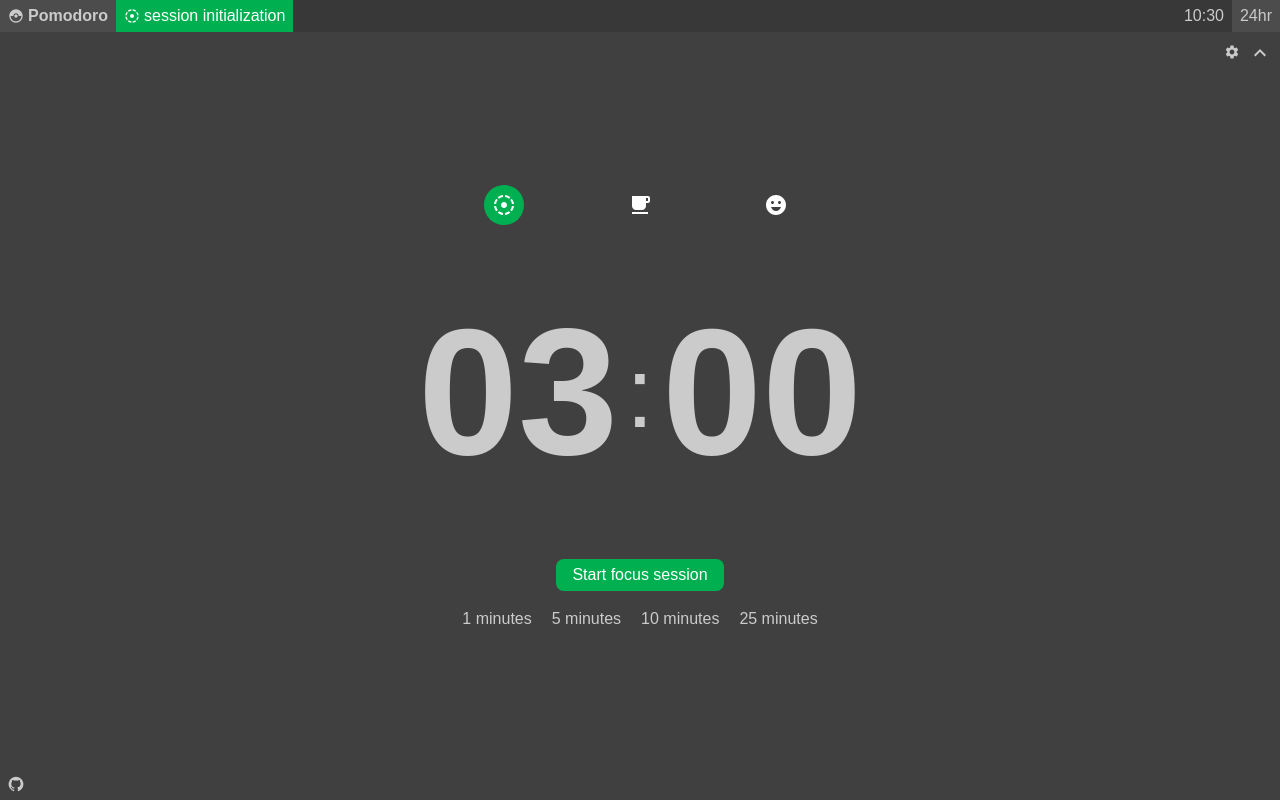
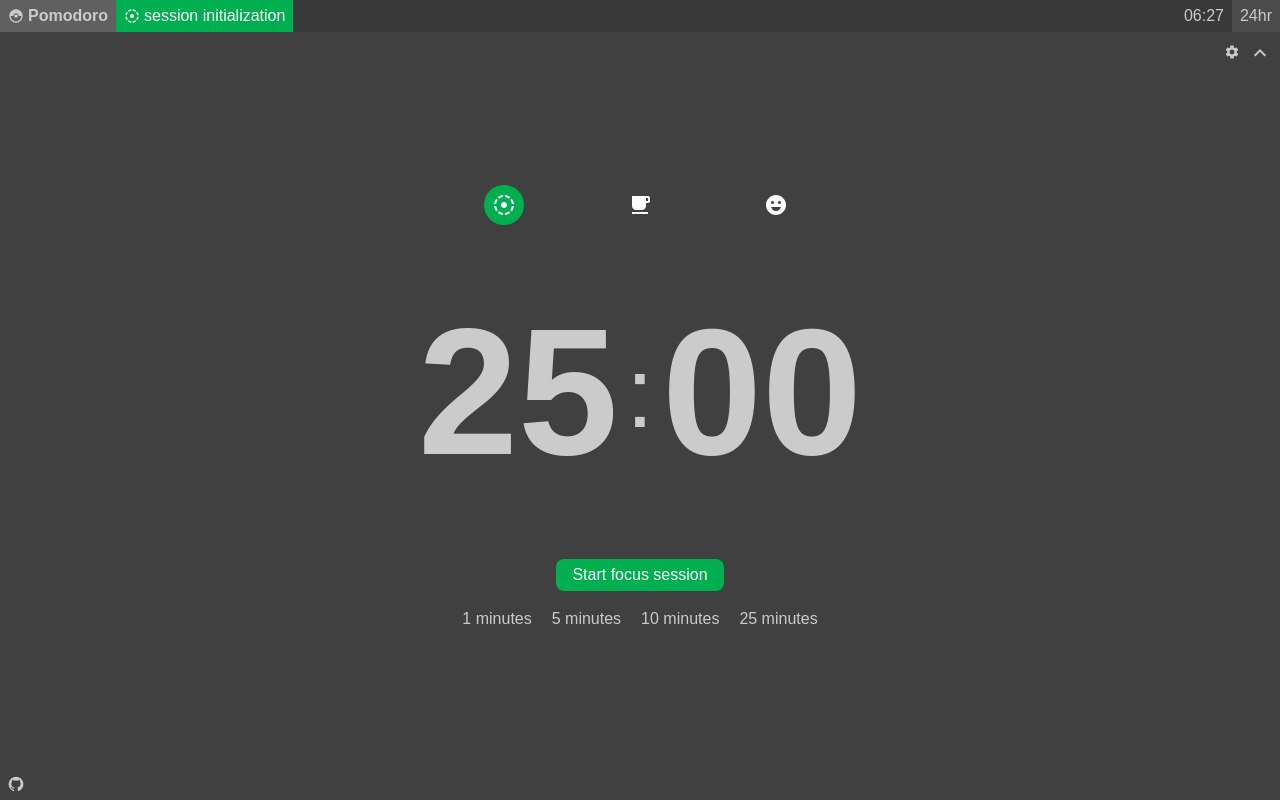
Before and after one commit to shinsouhitoshi1203/pomodoro, a React (Vite) app: page / in a window 1280 px wide. Built offline with nearby package versions, Linux system fonts and the light colour scheme.

Commit message:
Restore default setting

```diff
--- a/src/layout/Navigation/Time.jsx
+++ b/src/layout/Navigation/Time.jsx
@@ -1,12 +1,42 @@
+import { useEffect, useRef, useState } from "react";
 import RecButton from "../../components/buttons/RecButton";
-import RecShape from "../../components/rectangle/RecShape";
+function format(date, hour12 = false) {
+	return date.toLocaleTimeString("en-US", {
+		hour: "2-digit",
+		minute: "2-digit",
+		hour12
+	});
+}
 
 function Time() {
+	const timeRef = useRef("");
+	const [time, setTime] = useState("");
+	const [hour12, setHour12] = useState(false);
+
+	useEffect(() => {
+		const timeout = setInterval(() => {
+			const D = new Date();
+			const x = format(D, hour12);
+			if (timeRef.current !== x) {
+				timeRef.current = x;
+				setTime(() => timeRef.current);
+			}
+		}, 1000);
+		return () => {
+			clearTimeout(timeout);
+		};
+	}, [hour12]);
 	return (
 		<div className="flex items-center">
-			<div className="rectangle">10:30</div>
-			<RecButton color="white" cls="font-medium">
-				24hr
+			<div className="rectangle">
+				<div>{time}</div>
+			</div>
+			<RecButton
+				color="white"
+				cls="font-medium"
+				onClick={() => setHour12((prev) => !prev)}
+			>
+				{!hour12 ? "24hr" : "12hr"}
 			</RecButton>
 		</div>
 	);
--- a/src/store/useStore.js
+++ b/src/store/useStore.js
@@ -8,9 +8,9 @@ const useStore = create(
 				inStage: "focus",
 				duration: {
 					// in minutes
-					focus: 3,
-					short: 1,
-					long: 2
+					focus: 25,
+					short: 5,
+					long: 10
 				},
 				viewTimeRemaining: true
 			},
```
